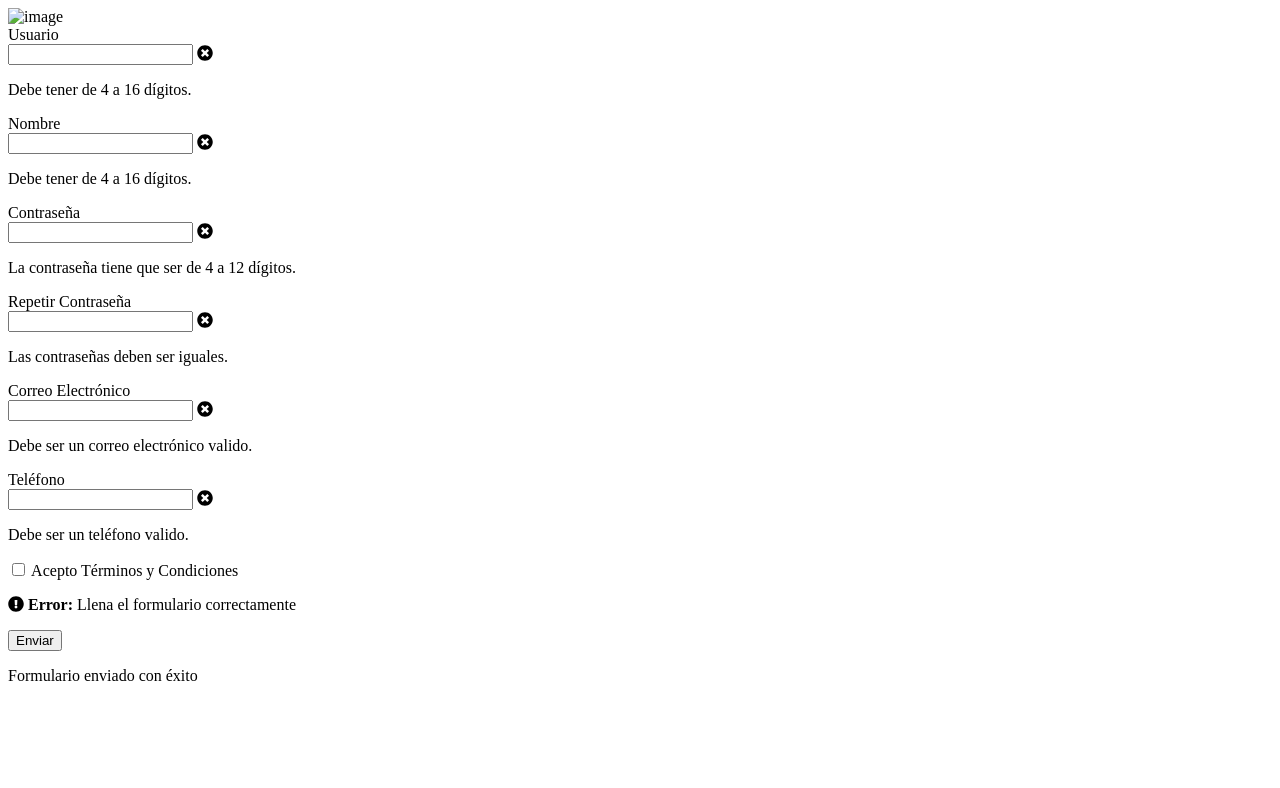
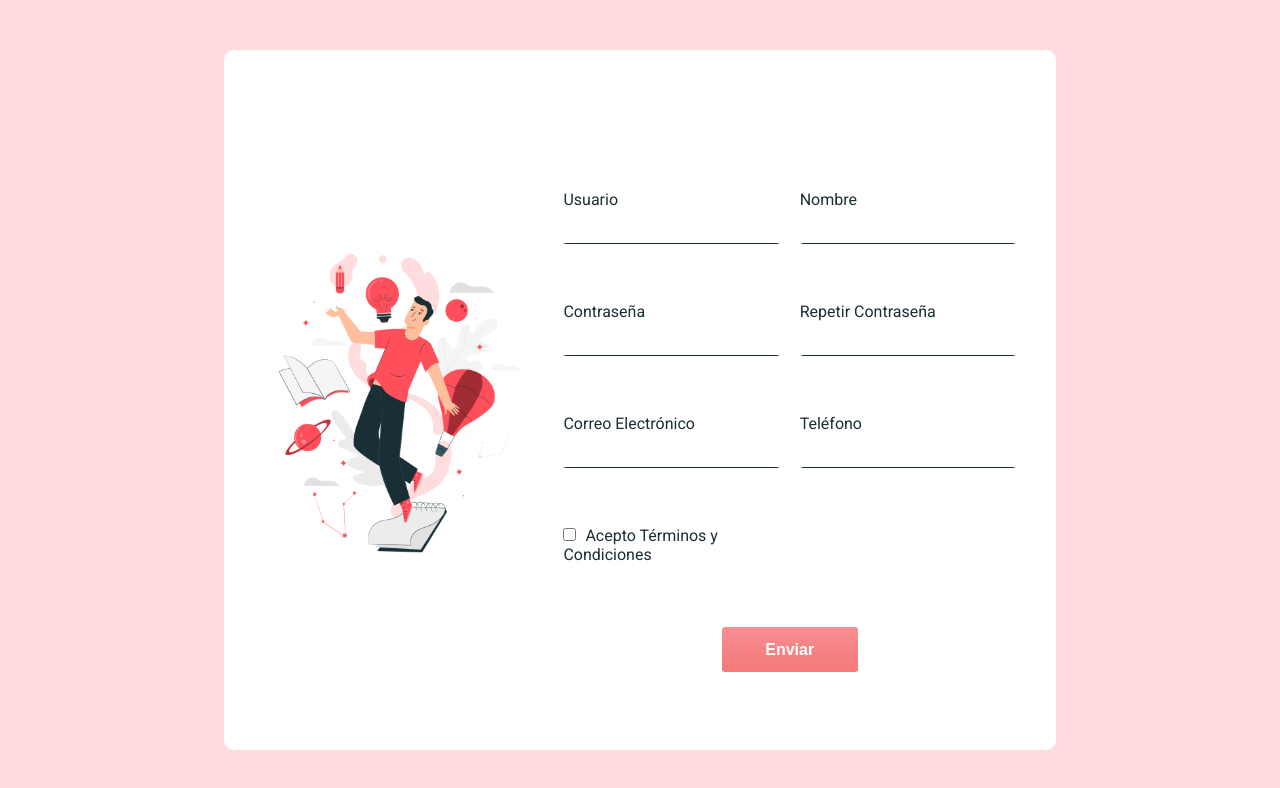
Before and after one commit to pipe00z/Formulario, a plain HTML site: page index.html in a window 1280 px wide. Drawn offline with Linux system fonts and the light colour scheme; the site is published under a folder, as on GitHub Pages, so addresses that start at the root find nothing.

Commit message:
terminado html y css

```diff
--- a/index.html
+++ b/index.html
@@ -4,7 +4,7 @@
     <meta charset="UTF-8">
     <meta http-equiv="X-UA-Compatible" content="IE=edge">
     <meta name="viewport" content="width=device-width, initial-scale=1.0">
-    <link rel="stylesheet" href="/styles.css">
+    <link rel="stylesheet" href="styles.css">
     <link rel="preconnect" href="https://fonts.gstatic.com">
 <link href="https://fonts.googleapis.com/css2?family=Roboto&display=swap" rel="stylesheet">
     <title>Form</title>
@@ -14,7 +14,7 @@
 
             <!-- imagen -->
             <div class="image">
-                <img src="/back.jpg" alt="image">
+                <img src="back.jpg" alt="image">
             </div>
 
             <!-- grupo usuario -->
@@ -100,5 +100,5 @@
         </div>
 </body>
 <script src="https://use.fontawesome.com/releases/v5.15.2/js/all.js" data-search-pseudo-elements></script>
-<script src="/app.js"></script>
+<script src="app.js"></script>
 </html>
```
